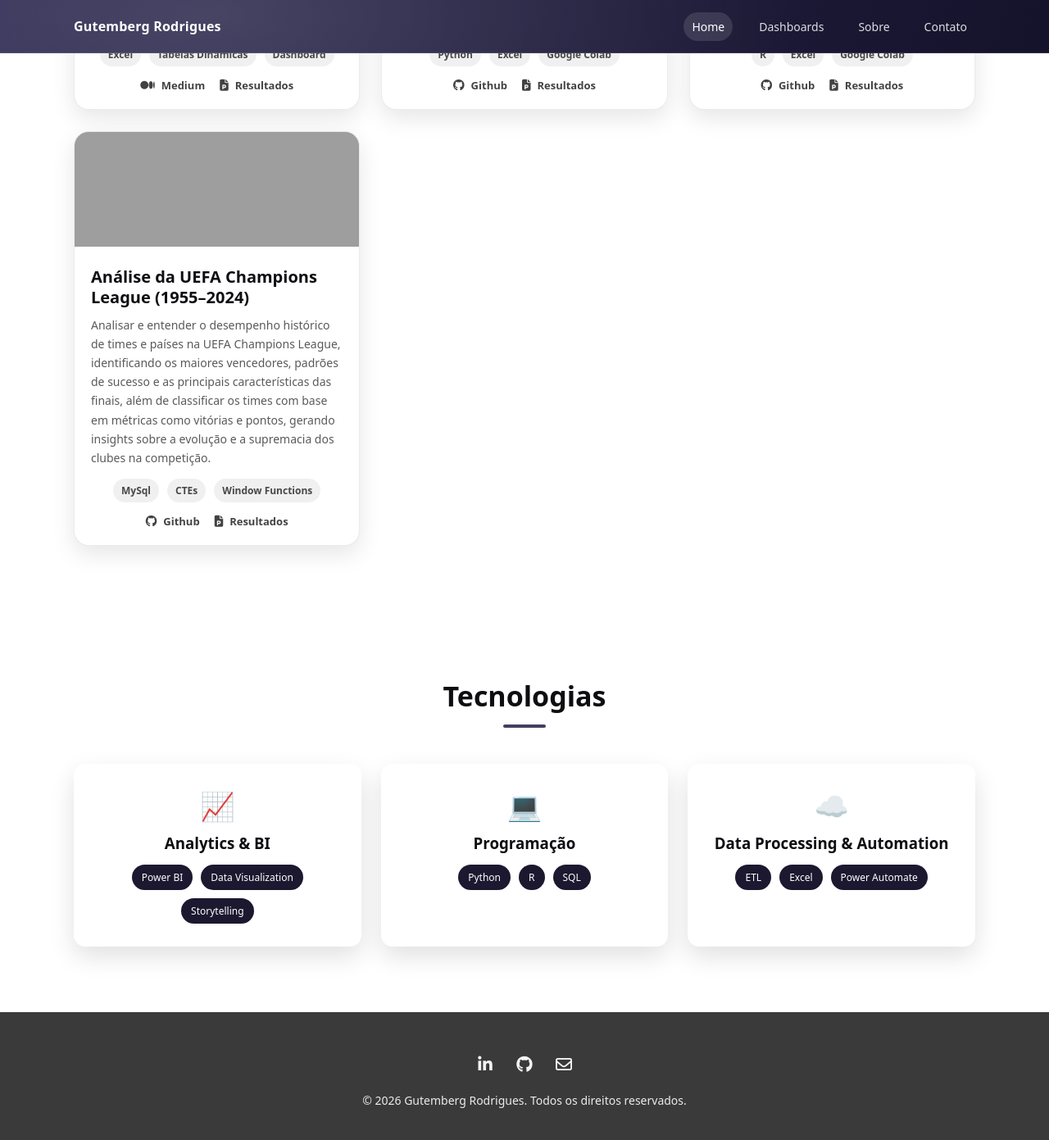
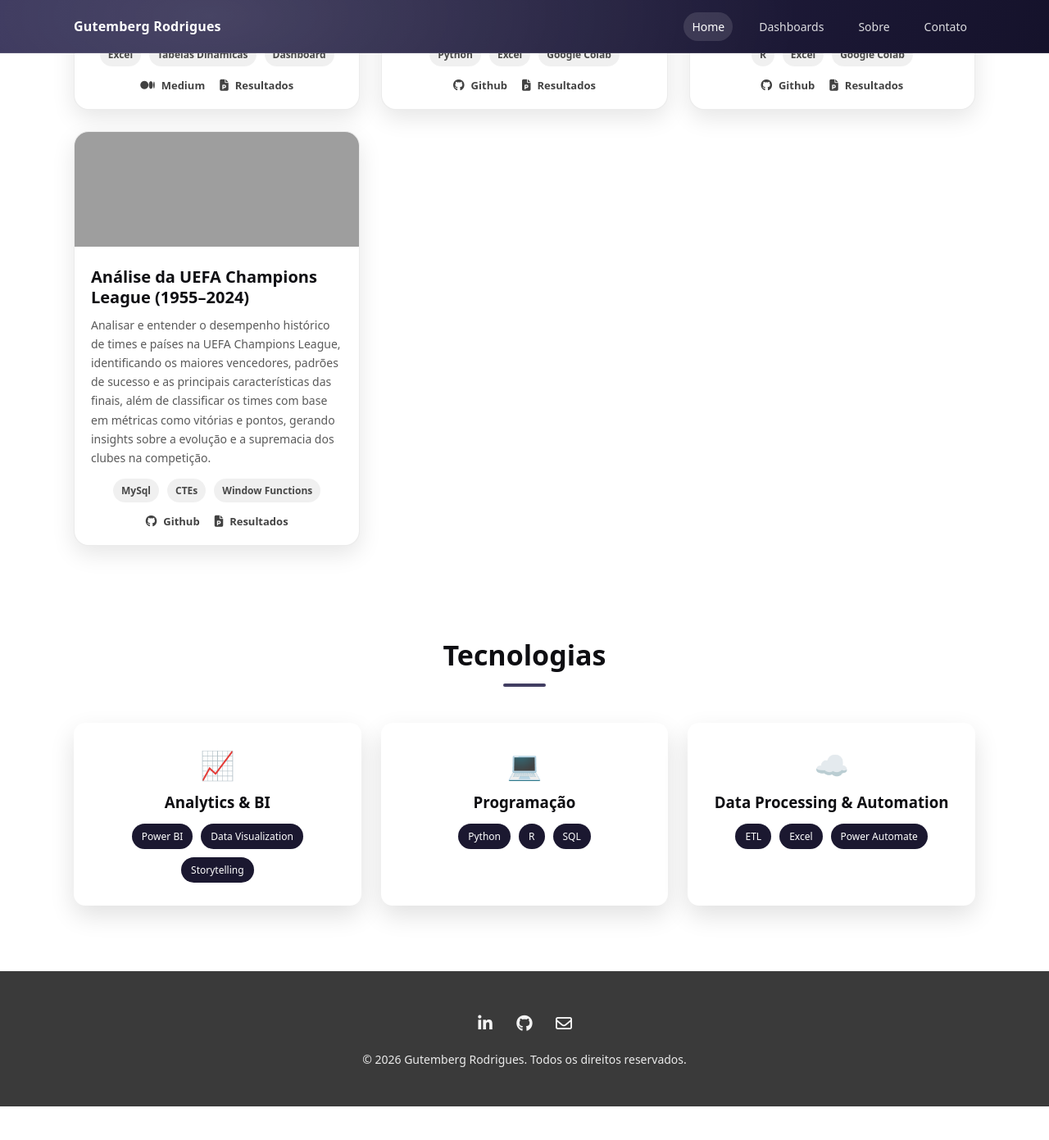
Before and after one commit to GutembergRodrigues/GutembergRodrigues.github.io, a Jekyll site: the page built from index.md, in a window 1280 px wide and 1400 px high, scrolled down 1212 px. Shown: the top 1391 px of the window at 82% size. Built offline with Jekyll 4.4.1, drawn with Linux system fonts in a browser that asks for light colours; after the commit the page ends 2562 px from its top, so only the background shows below that; grey boxes are pictures that could not be loaded.

Commit message:
Update style.scss

```diff
--- a/assets/css/style.scss
+++ b/assets/css/style.scss
@@ -87,6 +87,12 @@ a{ color:inherit; text-decoration:none; }
   background: #2e2a52;
   margin: 12px auto 44px;
   opacity:.9;
+}
+
+/* ✅ SUBIR TECNOLOGIAS (menos espaço antes do #ferramentas) */
+.section#ferramentas{
+  padding-top: 40px;   /* antes era 80px (pela .section) */
+  margin-top: -10px;   /* puxa um pouco pra cima (ajuste se quiser -20, -30...) */
 }
 
 .grid{
@@ -214,8 +220,11 @@ a{ color:inherit; text-decoration:none; }
   line-height: 1.65;
 }
 
+/* ✅ CENTRALIZA TAGS EM TODOS OS CARDS */
 .project-card__tags{
   display: flex;
+  justify-content: center;
+  align-items: center;
   flex-wrap: wrap;
   gap: 10px;
   margin-bottom: 14px;
@@ -231,11 +240,14 @@ a{ color:inherit; text-decoration:none; }
   font-weight: 600;
 }
 
+/* ✅ CENTRALIZA LINKS EM TODOS OS CARDS */
 .project-card__links{
   display: flex;
-  gap: 16px;
+  justify-content: center;
+  align-items: center;
+  gap: 18px;
   flex-wrap: wrap;
-  align-items: center;
+  width: 100%;
 }
 
 .plink{
@@ -260,10 +272,15 @@ a{ color:inherit; text-decoration:none; }
 @media (max-width: 980px){
   .projects{ grid-template-columns: 1fr; }
   .project-card__media{ height: 190px; }
+
+  /* mobile: puxa tecnologias um pouco menos */
+  .section#ferramentas{
+    margin-top: 0;
+    padding-top: 30px;
+  }
 }
 
 /* ===== Projetos em Evidência (forçado para ficar igual ao print) ===== */
-/* (cole no FINAL — aqui já está no final) */
 
 .section#dashboards{
   background: #fff;
@@ -285,7 +302,7 @@ a{ color:inherit; text-decoration:none; }
 }
 
 .section#dashboards .project-card__media{
-  height: 140px;              /* <<< DIMINUI A IMAGEM (igual ao print) */
+  height: 140px;
   background: #f2f2f2;
 }
 
@@ -316,6 +333,7 @@ a{ color:inherit; text-decoration:none; }
 
 .section#dashboards .project-card__tags{
   display: flex;
+  justify-content: center;  /* ✅ garante centralização */
   flex-wrap: wrap;
   gap: 10px;
   margin: 0 0 14px;
@@ -333,6 +351,7 @@ a{ color:inherit; text-decoration:none; }
 
 .section#dashboards .project-card__links{
   display: flex;
+  justify-content: center; /* ✅ garante centralização */
   gap: 18px;
   flex-wrap: wrap;
   align-items: center;
@@ -363,41 +382,15 @@ a{ color:inherit; text-decoration:none; }
     height: 170px;
   }
 }
-/* Centralizar os links (Github/Power BI/Medium/Slides etc) no rodapé de TODOS os cards */
-.project-card__links{
-  display: flex;
-  justify-content: center; /* <-- centraliza */
-  align-items: center;
-  gap: 18px;
-  flex-wrap: wrap;
-  width: 100%;
-}
-/* Corrige ícones de marca (LinkedIn, GitHub, Medium) dentro dos links dos cards */
+
+/* ✅ CORRIGE ÍCONES DE MARCAS (LinkedIn, GitHub, Medium) */
 .project-card__links .fa-brands{
   font-family: "Font Awesome 6 Brands" !important;
   font-weight: 400 !important;
 }
 
-/* Mantém ícones solid funcionando normalmente */
+/* ✅ Mantém ícones solid/regular ok */
 .project-card__links .fa-solid,
 .project-card__links .fa-regular{
   font-family: "Font Awesome 6 Free" !important;
 }
-
-/* Centraliza as tags (Python, Excel, Google Colab etc.) em todos os cards */
-.project-card__tags{
-  display: flex;
-  justify-content: center;
-  align-items: center;
-  flex-wrap: wrap;
-  gap: 10px;
-}
-
-/* Centraliza os links (Github, LinkedIn, Medium, Resultados etc.) em todos os cards */
-.project-card__links{
-  display: flex;
-  justify-content: center;
-  align-items: center;
-  flex-wrap: wrap;
-  gap: 18px;
-}
```
